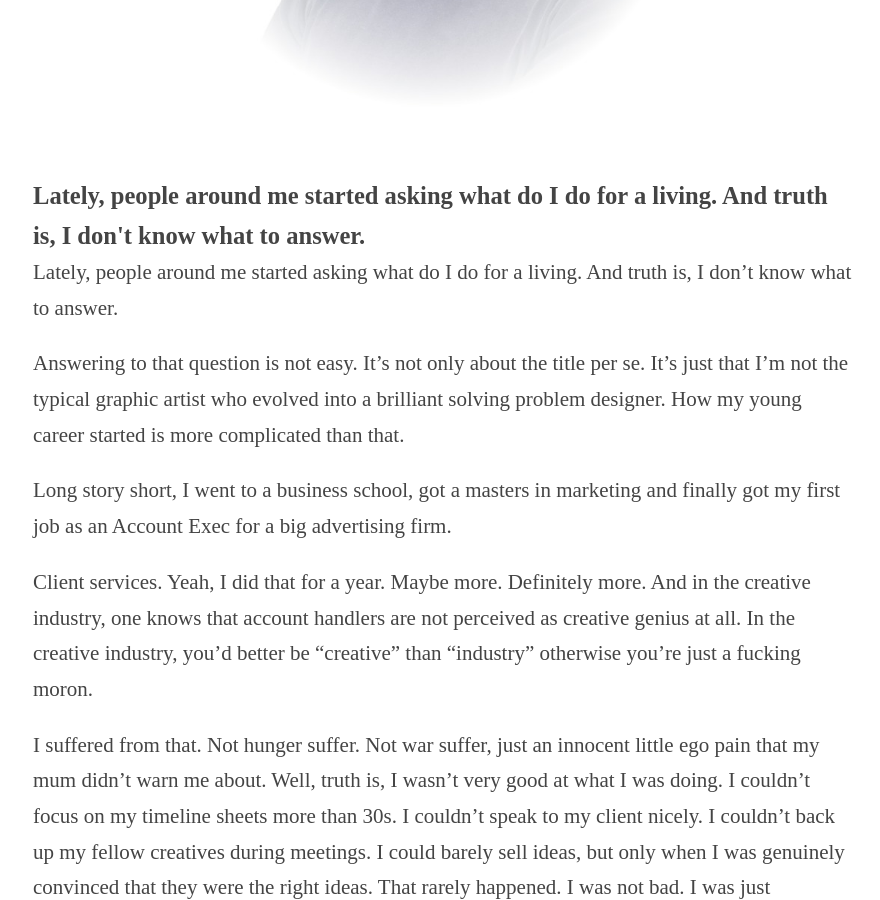
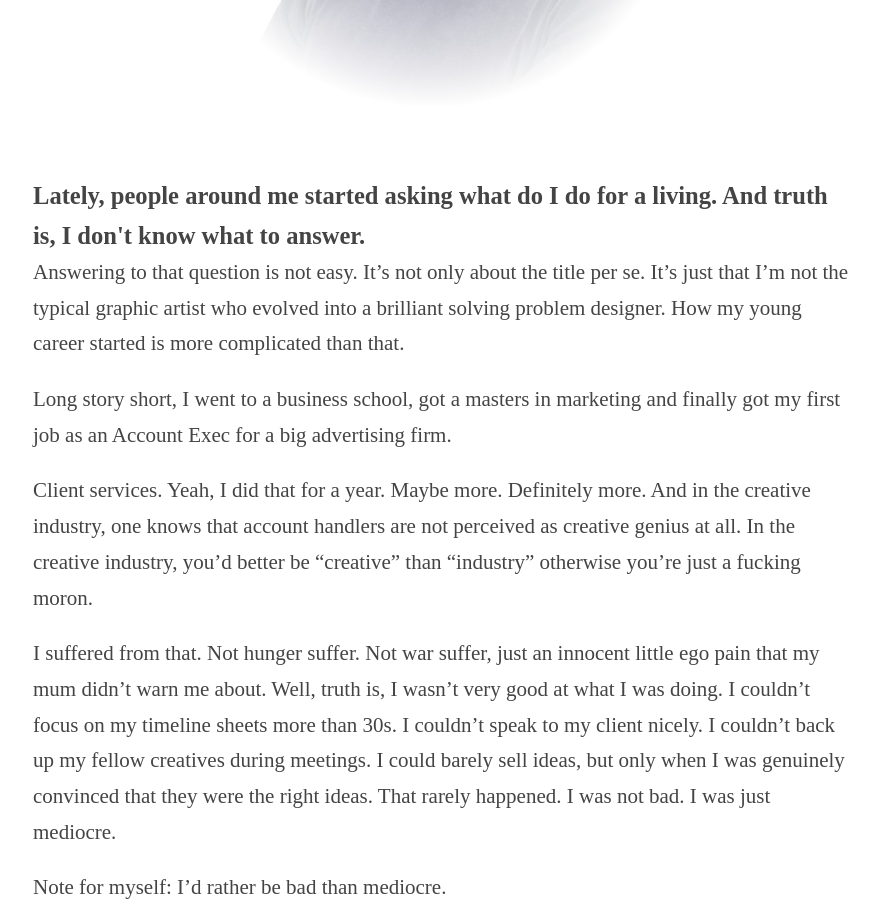
Before and after one commit to mx3m/mx3m.github.io, a Jekyll site: the page built from _posts/2013-12-19-im-not-a-designer.markdown, in a window 1280 px wide and 900 px high, scrolled down 806 px. Shown: the whole window, without its empty margins (197-1077 px from the left). Built offline with Jekyll 4.4.1, drawn with Linux system fonts in a browser that asks for light colours; nearby versions of some CDN libraries; Markdown is read by kramdown in place of the engine named in the settings.

Commit message:
Post revision 2

```diff
--- a/_posts/2013-12-19-im-not-a-designer.markdown
+++ b/_posts/2013-12-19-im-not-a-designer.markdown
@@ -7,7 +7,6 @@ image: /assets/img/blog_post2-img.jpg
 excerpt: "Lately, people around me started asking what do I do for a living. And truth is, I don't know what to answer. "
 ---
 
-Lately, people around me started asking what do I do for a living. And truth is, I don't know what to answer.
 
 Answering to that question is not easy. It's not only about the title per se. It's just that I'm not the typical graphic artist who evolved into a brilliant solving problem designer. How my young career started is more complicated than that.
 
```
